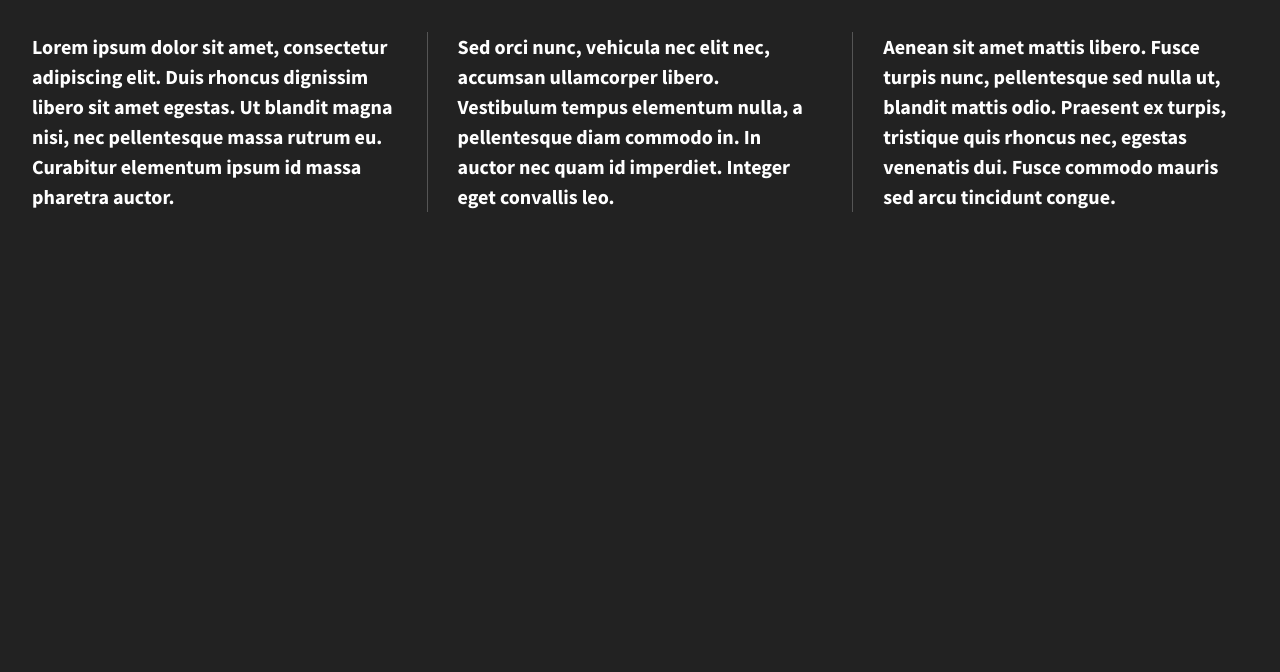
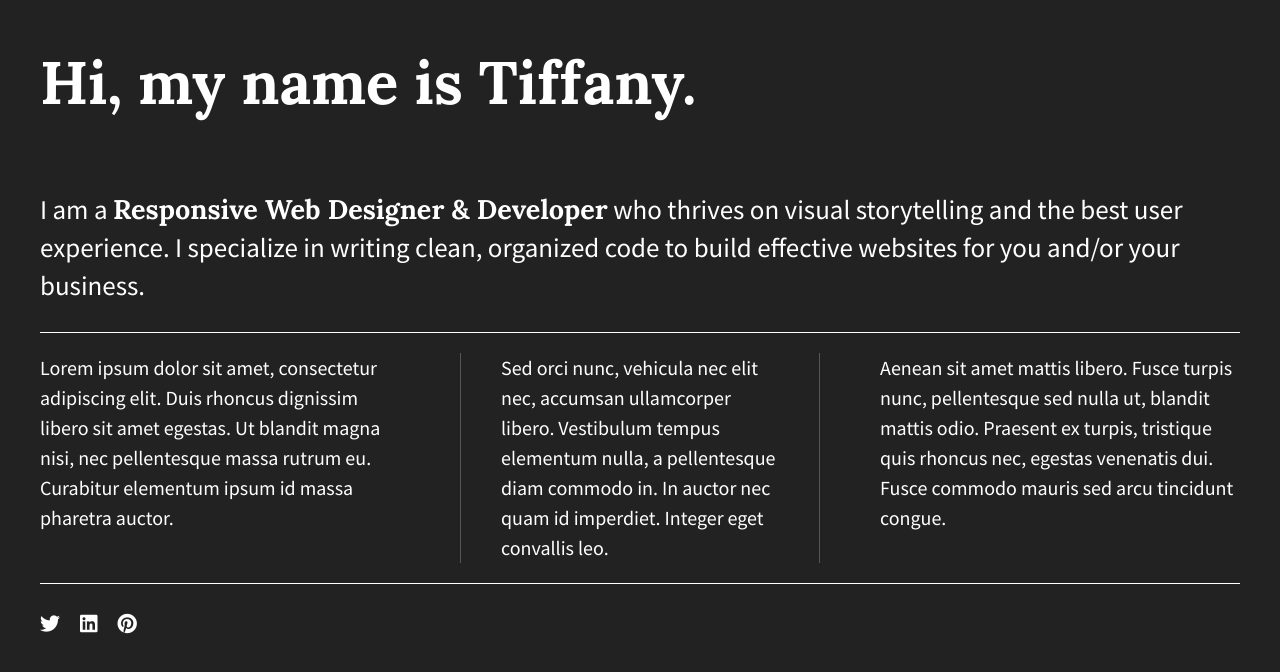
Before and after one commit to tay222/divs-flexbox, a plain HTML site: page index.html in a window 1280 px wide. Drawn offline with nearby package versions, Linux system fonts and the light colour scheme.

Commit message:
Added header, main, and footer; updated layout using flexbox

```diff
--- a/css/main.css
+++ b/css/main.css
@@ -99,32 +99,67 @@ textarea {
 html {
   background-color: #222;
   height: 100%;
+  width: 100%;
 }
 
 body {
   font-family: 'Source Sans Pro', sans-serif;
-  font-weight: 700;
+  font-size: 1.25em;
   color: #fff;
-  padding: 2em;
-  height: 100%;
+  padding: 0em 2em;
+  display: flex;
+  justify-content: center;
 }
 
-.wrapper {
-  display: flex;
-  flex-flow: row wrap;
-  justify-content: space-between;
-  align-items: center;
+header h1 {
+    font-family: 'Lora', sans-serif;
+    font-size: 3em;
 }
 
-.div-1, .div-2, .div-3 {
-  color: #fff;
-  line-height: 1.5em;
-  font-size: 1.25em;
-  height: auto;
- /* width: 30%; */
+main {
+    width: 100%;
+    display: flex;
+    justify-content: center;
+    border-bottom: 1px solid #fff;
+}
+
+main p {
+    font-size: 1.35em;
+}
+
+.flex-container {
+    display: flex;
+    flex-flow: row wrap;
+    justify-content: space-between;
+    max-width: 1200px;
+}
+
+.flex-items {
+    display: flex;
+    justify-content: center;
+    line-height: 1.5em;
+    font-size: 1em;
+    border-bottom: 1px solid #555;
+}
+
+
+p span {
+    font-family: 'Lora', sans-serif;
+}
+
+header,
+footer {
+  width: 100%;
   display: flex;
-  justify-content: center;
-  align-items: center;
+  justify-content: flex-start;
+}
+
+footer {
+  border-top: 1px solid #fff;
+}
+
+footer i {
+  padding: 30px 20px 0 0;
 }
 
 
@@ -208,14 +243,23 @@ body {
    Modify as content requires.
    ========================================================================== */
 
-@media all and (min-width: 1200px) {
-    .div-1, .div-2, .div-3 {
-      flex-basis: 30%;
+@media all and (max-width: 768px) {
+    body {
+      padding: 1em;
     }
+}
 
-    .div-1, .div-2 {
-      border-right: 1px solid #555;
-      padding-right: 30px;
+
+@media (min-width: 1200px) {
+    .flex-items {
+        flex-basis: 30%;
+        border-bottom: none;
+      }
+
+    #div-2 p {
+        border-left: 1px solid #555;
+        border-right: 1px solid #555;
+        padding: 0 40px;
     }
 }
 
--- a/index.html
+++ b/index.html
@@ -15,22 +15,35 @@
         <script src="js/vendor/modernizr-2.8.3.min.js"></script>
         <link href='http://fonts.googleapis.com/css?family=Lora:700' rel='stylesheet' type='text/css'>
         <link href='http://fonts.googleapis.com/css?family=Source+Sans+Pro:400,700' rel='stylesheet' type='text/css'>
+        <link rel="stylesheet" href="https://use.fontawesome.com/releases/v5.5.0/css/all.css" integrity="sha384-B4dIYHKNBt8Bc12p+WXckhzcICo0wtJAoU8YZTY5qE0Id1GSseTk6S+L3BlXeVIU" crossorigin="anonymous">
     </head>
     <body>
         <!--[if lt IE 8]>
             <p class="browserupgrade">You are using an <strong>outdated</strong> browser. Please <a href="http://browsehappy.com/">upgrade your browser</a> to improve your experience.</p>
         <![endif]-->
+        <section class="flex-container">
+            <header>
+                <h1>Hi, my name is Tiffany.</h1>
+            </header>
+             <main>
+                 <p>I am a <span>Responsive Web Designer & Developer</span> who thrives on visual storytelling and the best user experience. I specialize in writing clean, organized code to build effective websites for you and/or your business.</p>
+            </main>
 
-        <section class="wrapper">
-            <div class="div-1">
-                Lorem ipsum dolor sit amet, consectetur adipiscing elit. Duis rhoncus dignissim libero sit amet egestas. Ut blandit magna nisi, nec pellentesque massa rutrum eu. Curabitur elementum ipsum id massa pharetra auctor.
+            <div id="div-1" class="flex-items">
+                <p>Lorem ipsum dolor sit amet, consectetur adipiscing elit. Duis rhoncus dignissim libero sit amet egestas. Ut blandit magna nisi, nec pellentesque massa rutrum eu. Curabitur elementum ipsum id massa pharetra auctor.</p>
             </div>
-            <div class="div-2">
-                Sed orci nunc, vehicula nec elit nec, accumsan ullamcorper libero. Vestibulum tempus elementum nulla, a pellentesque diam commodo in. In auctor nec quam id imperdiet. Integer eget convallis leo.
+            <div id="div-2" class="flex-items">
+                <p>Sed orci nunc, vehicula nec elit nec, accumsan ullamcorper libero. Vestibulum tempus elementum nulla, a pellentesque diam commodo in. In auctor nec quam id imperdiet. Integer eget convallis leo.</p>
             </div>
-            <div class="div-3">
-                Aenean sit amet mattis libero. Fusce turpis nunc, pellentesque sed nulla ut, blandit mattis odio. Praesent ex turpis, tristique quis rhoncus nec, egestas venenatis dui. Fusce commodo mauris sed arcu tincidunt congue.
+            <div id="div-3" class="flex-items">
+                <p>Aenean sit amet mattis libero. Fusce turpis nunc, pellentesque sed nulla ut, blandit mattis odio. Praesent ex turpis, tristique quis rhoncus nec, egestas venenatis dui. Fusce commodo mauris sed arcu tincidunt congue.</p>
             </div>
+
+            <footer>
+                <i class="fab fa-twitter"></i>
+                <i class="fab fa-linkedin"></i>
+                <i class="fab fa-pinterest"></i>
+            </footer>
         </section>
 
         <script src="https://ajax.googleapis.com/ajax/libs/jquery/1.11.3/jquery.min.js"></script>
```
